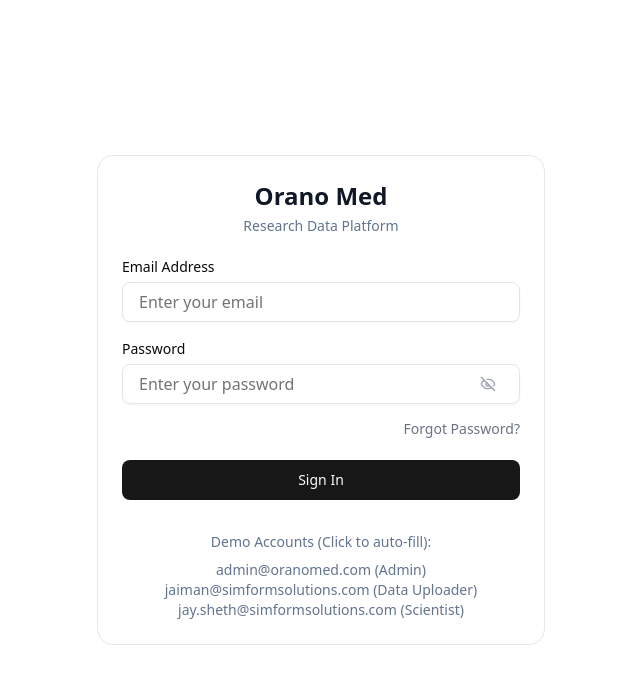
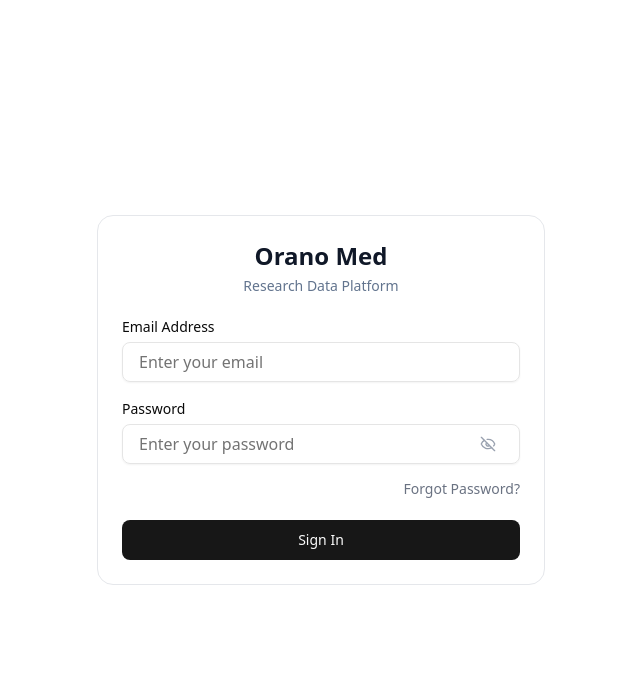
Before and after one commit to kashyap51650/Temp_Repo, a React (Vite) app: page /auth/login in a window 1280 px wide. Shown: the top 684 px of the page, without its empty margins (319-959 px from the left). Built offline with nearby package versions, Linux system fonts and the light colour scheme; no server answers.

Commit message:
refactor: Remove demo credentials and related UI from login page

```diff
--- a/src/lib/constants.ts
+++ b/src/lib/constants.ts
@@ -1,28 +1,3 @@
-// Demo login credentials for development and testing
-export const DEMO_CREDENTIALS = {
-  ADMIN: {
-    email: "admin@oranomed.com",
-    password: "admin@123",
-    role: "Admin",
-  },
-  DATA_UPLOADER: {
-    email: "jaiman@simformsolutions.com",
-    password: "Admin@123",
-    role: "Data Uploader",
-  },
-  SCIENTIST: {
-    email: "jay.sheth@simformsolutions.com",
-    password: "Admin@123",
-    role: "Scientist",
-  },
-} as const;
-
-export const DEMO_ACCOUNTS = [
-  DEMO_CREDENTIALS.ADMIN,
-  DEMO_CREDENTIALS.DATA_UPLOADER,
-  DEMO_CREDENTIALS.SCIENTIST,
-] as const;
-
 // Specialization types
 export const SPECIALIZATION = {
   HOTLAB: "hotlab",
--- a/src/pages/auth/login.tsx
+++ b/src/pages/auth/login.tsx
@@ -9,7 +9,6 @@
   Card,
   CardContent,
   CardDescription,
-  CardFooter,
   CardHeader,
   CardTitle,
 } from "@/components/atoms";
@@ -25,7 +24,6 @@
 } from "@/components/organisms/Form/Form";
 import { ResetPasswordModal } from "@/components/user-management/ResetPasswordModal";
 import { useLogin } from "@/lib/auth";
-import { DEMO_ACCOUNTS } from "@/lib/constants";
 import type { LoginCredentials } from "@/types/auth";
 
 const loginSchema = z.object({
@@ -78,30 +76,6 @@
     setShowPasswordResetModal(false);
     const redirectTo = (search as { redirect?: string })?.redirect || "/home";
     navigate({ to: redirectTo });
-  };
-
-  // Auto-fill demo credentials when clicking on them
-  const fillDemoCredentials = (
-    email: string,
-    password: string = "SecurePass123!"
-  ) => {
-    form.setValue("email", email);
-    form.setValue("password", password);
-  };
-
-  const handleDemoCredentialClick = (email: string, password: string) => {
-    fillDemoCredentials(email, password);
-  };
-
-  const handleKeyDown = (
-    event: React.KeyboardEvent,
-    email: string,
-    password: string
-  ) => {
-    if (event.key === "Enter" || event.key === " ") {
-      event.preventDefault();
-      fillDemoCredentials(email, password);
-    }
   };
 
   return (
@@ -206,37 +180,6 @@
             </form>
           </Form>
         </CardContent>
-        {/* Demo accounts section - only visible in localhost */}
-        {
-          // import.meta.env.DEV ||
-          // import.meta.env.VITE_APP_ENV === 'development' ||
-          (window.location.hostname === "localhost" ||
-            window.location.hostname === "127.0.0.1") && (
-            <CardFooter className="flex flex-col items-center gap-1 pt-4">
-              <div className="text-sm text-slate-500 text-center">
-                <div className="font-medium mb-2">
-                  Demo Accounts (Click to auto-fill):
-                </div>
-                {DEMO_ACCOUNTS.map((account) => (
-                  <div
-                    key={account.email}
-                    className="font-medium cursor-pointer hover:text-blue-600 transition-colors"
-                    onClick={() =>
-                      handleDemoCredentialClick(account.email, account.password)
-                    }
-                    onKeyDown={(e) =>
-                      handleKeyDown(e, account.email, account.password)
-                    }
-                    role="button"
-                    tabIndex={0}
-                  >
-                    {account.email} ({account.role})
-                  </div>
-                ))}
-              </div>
-            </CardFooter>
-          )
-        }
       </Card>
 
       <ResetPasswordModal
```
